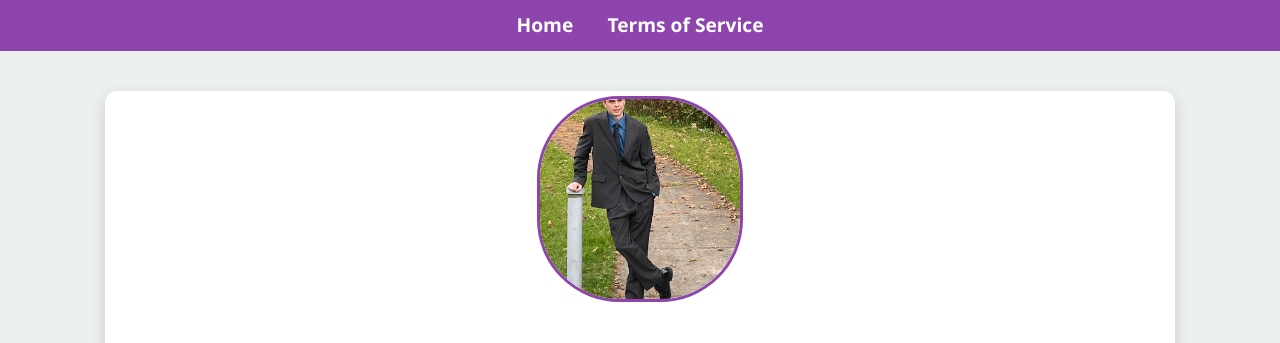
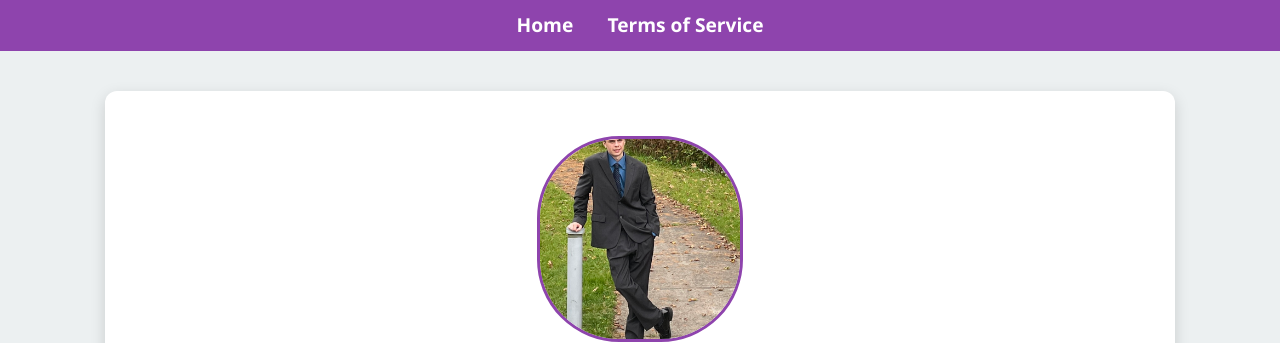
Before and after one commit to MurrayIndustries/mainsite, a plain HTML site: page ceo.html in a window 1280 px wide. Shown: the top 343 px of the page. Drawn offline with Linux system fonts and the light colour scheme.

Commit message:
Update ceo.html

```diff
--- a/ceo.html
+++ b/ceo.html
@@ -32,7 +32,7 @@
             border-radius: 40%;
             object-fit: cover;  /* Ensures full face visibility */
             object-position: center;
-            margin-top: -30px;  /* Moves the image slightly down */
+            margin-top: 10px;  /* Moves the image slightly down */
             margin-bottom: 15px;
             border: 3px solid #8e44ad; /* Reduced border thickness */
         }
```
